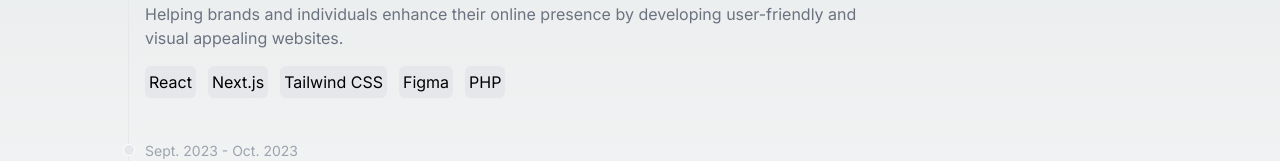
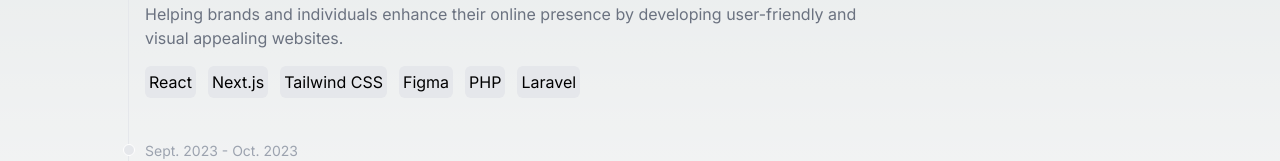
Before and after one commit to Wediah/my-portfolio, a Next.js app: page /about in a window 1280 px wide. Shown: the part 746-907 px from the top of the page. Built offline with nearby package versions, Linux system fonts and the light colour scheme.

Commit message:
Add Laravel button to technologies list

```diff
--- a/app/about/page.js
+++ b/app/about/page.js
@@ -59,6 +59,7 @@ function page() {
                   <button className="rounded-md bg-gray-200 dark:bg-gray-900 p-1">Tailwind CSS</button>
                   <button className="rounded-md bg-gray-200 dark:bg-gray-900 p-1">Figma</button>
                   <button className="rounded-md bg-gray-200 dark:bg-gray-900 p-1">PHP</button>
+                  <button className="rounded-md bg-gray-200 dark:bg-gray-900 p-1">Laravel</button>
                 </div>
             </li>
             <li class="mb-10 ms-4">
```
